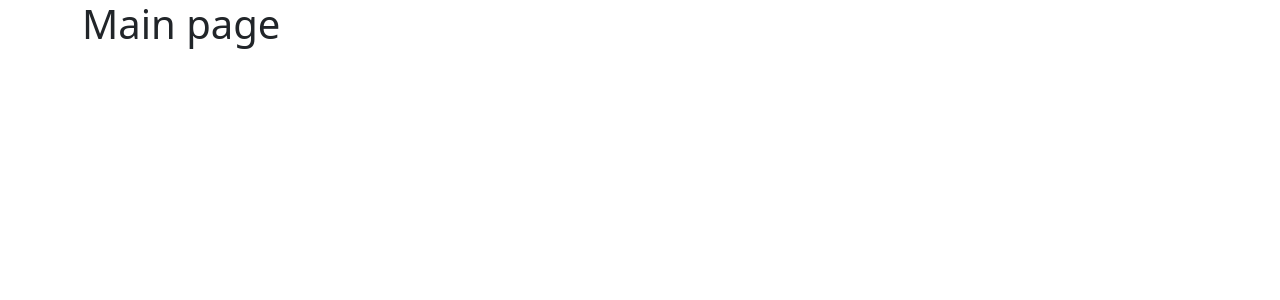
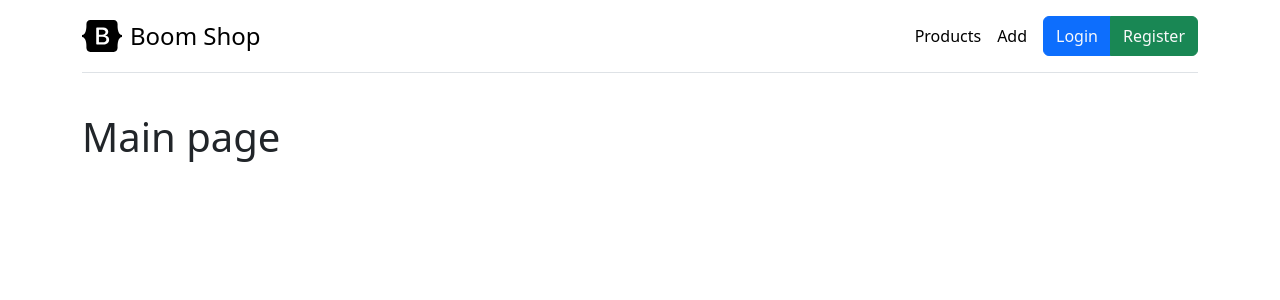
Before and after one commit to jamshidjanibekov/expressjs-boom-shop, a Node server app: page / in a window 1280 px wide. Shown: the top 300 px of the page. Run offline with Node 20, Linux system fonts and the light colour scheme; some libraries are stand-ins or nearby versions.

Commit message:
Navigation

```diff
--- a/views/layouts/main.hbs
+++ b/views/layouts/main.hbs
@@ -2,6 +2,8 @@
 <!--Header-->
     {{>head}}
     <body>
+<!--    Navbar-->
+        {{>navbar}}
 <!--    Body-->
         <div class="container">
             {{{body}}}
--- /dev/null
+++ b/views/partials/navbar.hbs
@@ -0,0 +1,24 @@
+<div class="container py-3">
+    <header>
+        <div class="d-flex flex-column flex-md-row align-items-center pb-3 mb-4 border-bottom">
+            <a href="/" class="d-flex align-items-center link-body-emphasis text-decoration-none">
+                <svg xmlns="http://www.w3.org/2000/svg" width="40" height="32" class="me-2" viewBox="0 0 118 94" role="img"><title>Bootstrap</title><path fill-rule="evenodd" clip-rule="evenodd" d="M24.509 0c-6.733 0-11.715 5.893-11.492 12.284.214 6.14-.064 14.092-2.066 20.577C8.943 39.365 5.547 43.485 0 44.014v5.972c5.547.529 8.943 4.649 10.951 11.153 2.002 6.485 2.28 14.437 2.066 20.577C12.794 88.106 17.776 94 24.51 94H93.5c6.733 0 11.714-5.893 11.491-12.284-.214-6.14.064-14.092 2.066-20.577 2.009-6.504 5.396-10.624 10.943-11.153v-5.972c-5.547-.529-8.934-4.649-10.943-11.153-2.002-6.484-2.28-14.437-2.066-20.577C105.214 5.894 100.233 0 93.5 0H24.508zM80 57.863C80 66.663 73.436 72 62.543 72H44a2 2 0 01-2-2V24a2 2 0 012-2h18.437c9.083 0 15.044 4.92 15.044 12.474 0 5.302-4.01 10.049-9.119 10.88v.277C75.317 46.394 80 51.21 80 57.863zM60.521 28.34H49.948v14.934h8.905c6.884 0 10.68-2.772 10.68-7.727 0-4.643-3.264-7.207-9.012-7.207zM49.948 49.2v16.458H60.91c7.167 0 10.964-2.876 10.964-8.281 0-5.406-3.903-8.178-11.425-8.178H49.948z" fill="currentColor"></path></svg>
+                <span class="fs-4">Boom Shop</span>
+            </a>
+
+            <nav class="d-inline-flex mt-2 mt-md-0 ms-md-auto">
+                <a class="me-3 py-2 link-body-emphasis text-decoration-none" href="/products">Products</a>
+                <a class="me-3 py-2 link-body-emphasis text-decoration-none" href="/add">Add</a>
+
+                <div class="btn-group" role="group" aria-label="Basic mixed styles example">
+                    <button type="button" class="btn btn-primary">
+                        <a class="text-light text-decoration-none" href="/login">Login</a>
+                    </button>
+                    <button type="button" class="btn btn-success">
+                        <a class="text-light text-decoration-none" href="/register">Register</a>
+                    </button>
+                </div>
+            </nav>
+        </div>
+    </header>
+</div>
```
